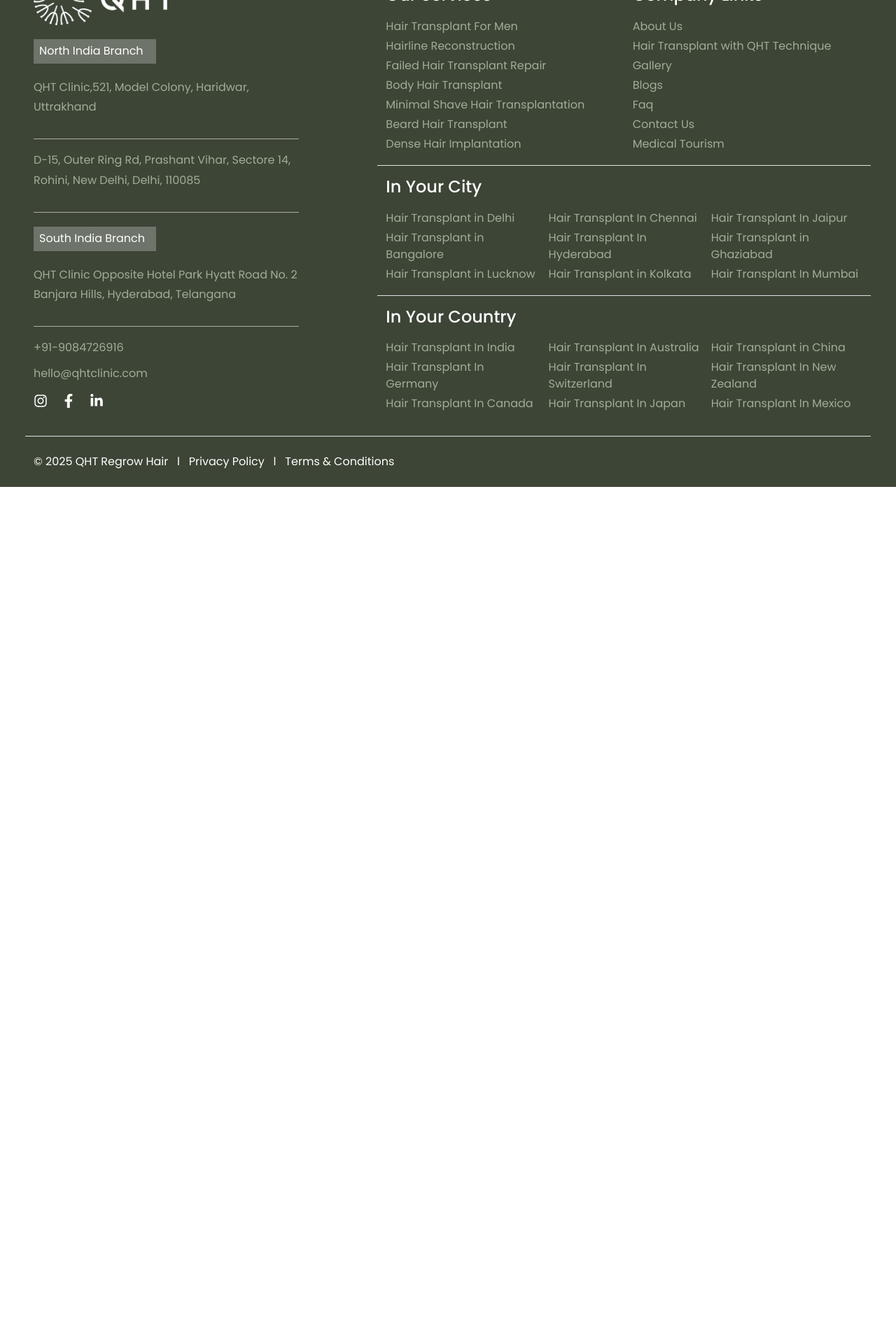
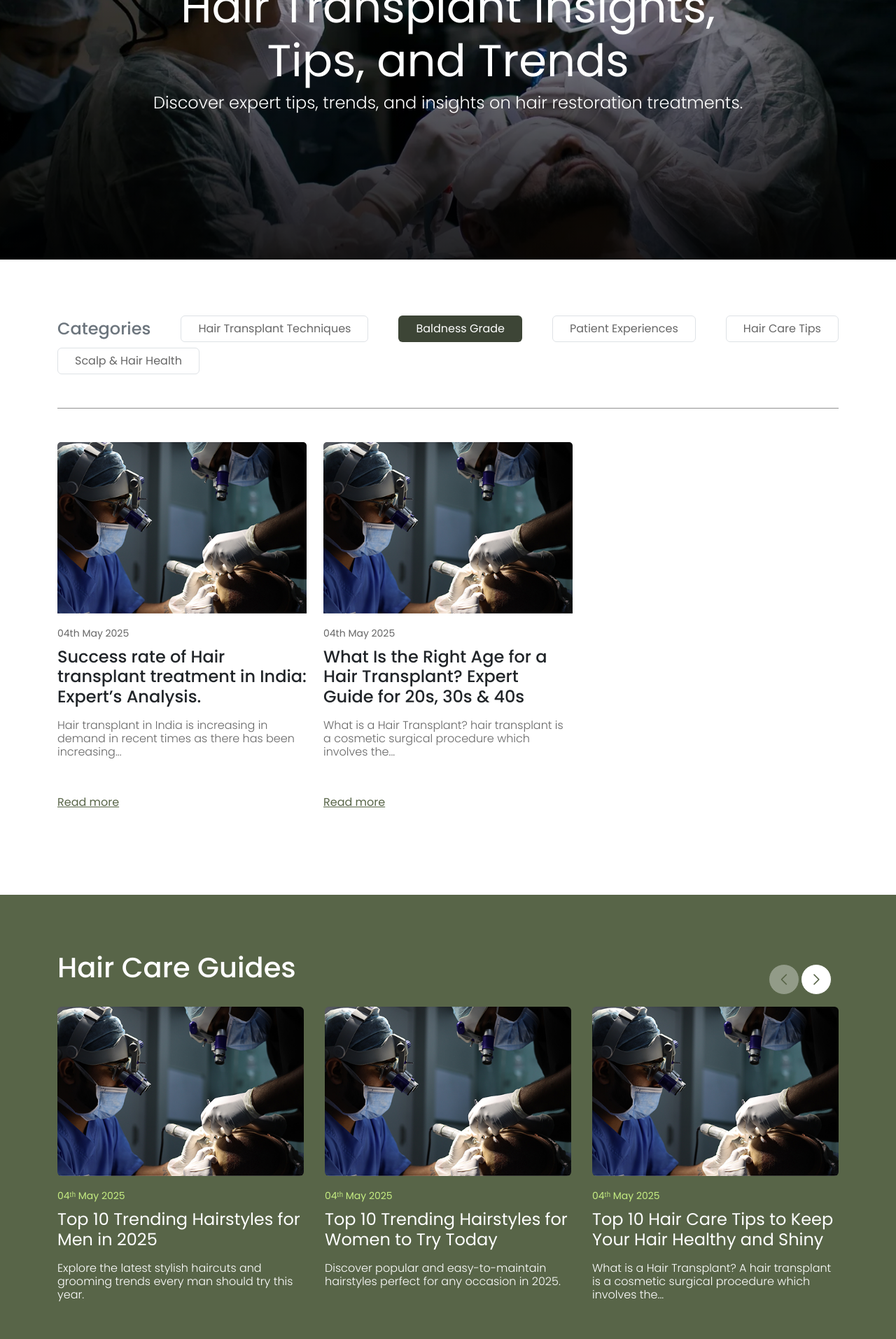
Before and after one commit to Nishant9091/QHT, a React (Vite) app: page /blogs in a window 1280 px wide. Shown: the part 220-2134 px from the top of the page at 70% size. Before the commit the page ends 916 px from the top, so only its background shows below. Built offline with nearby package versions, Linux system fonts and the light colour scheme.

Commit message:
Blog Page + responsive

```diff
--- a/src/App.jsx
+++ b/src/App.jsx
@@ -10,6 +10,7 @@
 import Booknow from "./components/Booknow.jsx";
 import AboutUs from "./pages/about/AboutUs.jsx";
 import ContactUs from "./pages/contactus/ContactUs.jsx";
+import Blogs from "./pages/blogs/Blogs.jsx";
 
 const App = () => {
   return (
@@ -23,6 +24,7 @@
         <Route path="/aboutus" element={<AboutUs />} />
         <Route path="/cost" element={<Cost />} />
         <Route path="/contact" element={<ContactUs />} />
+        <Route path="/blogs" element={<Blogs />} />
       </Routes>
       <Footer />
     </Router>
--- /dev/null
+++ b/src/pages/blogs/Blogs.css
@@ -0,0 +1,55 @@
+.bbanner {
+  background: linear-gradient(
+      180deg,
+      rgba(0, 0, 0, 0) 18.21%,
+      rgba(0, 0, 0, 0.718652) 85.42%,
+      rgba(0, 0, 0, 0.9) 114.93%
+    ),
+    url(../../assets/blogb.png);
+  height: 600px;
+  margin-top: -9rem;
+  background-position: center;
+  background-repeat: no-repeat;
+  background-size: cover;
+}
+
+#guide .swiper {
+  padding-top: 100px;
+  margin-top: -100px;
+}
+
+#guide .swiper-button-next,
+#guide .swiper-button-prev {
+  top: 10%;
+}
+
+#guide .swiper-button-prev {
+  top: 10%;
+  left: 91%;
+}
+
+#guide .swiper-button-next {
+  top: 10% !important;
+}
+
+#guide .swiper-button-next,
+#guide .swiper-button-prev {
+  color: #586548;
+  background-color: #fff;
+  border-radius: 500px;
+  border: 1px solid #586548;
+  padding: 20px 21px;
+  font-size: 10px;
+}
+
+#guide .swiper-button-prev:after,
+#guide .swiper-button-next:after {
+  font-size: 15px;
+  font-weight: bold;
+}
+
+@media (max-width: 720px) {
+  #blogs button {
+    width: 100%;
+  }
+}
--- /dev/null
+++ b/src/pages/blogs/Blogs.jsx
@@ -0,0 +1,205 @@
+import { React, useState } from "react";
+import { Swiper, SwiperSlide } from "swiper/react";
+import { Autoplay, Navigation, Pagination } from "swiper/modules";
+import "swiper/css";
+import "swiper/css/navigation";
+import "../blogs/Blogs.css";
+import blogimg from "../../assets/blogimg.png";
+
+const categories = [
+  "Hair Transplant Techniques",
+  "Baldness Grade",
+  "Patient Experiences",
+  "Hair Care Tips",
+  "Scalp & Hair Health",
+];
+
+const posts = [
+  {
+    title: "Best Hair Loss Treatment for Men | QHT Clinic India",
+    date: "04th May 2025",
+    desc: "Best Hair loss treatment for Men Hair loss though seems a common problem is really distressing...",
+    image: blogimg,
+    category: "Hair Transplant Techniques",
+  },
+  {
+    title:
+      "Success rate of Hair transplant treatment in India: Expert’s Analysis.",
+    date: "04th May 2025",
+    desc: "Hair transplant in India is increasing in demand in recent times as there has been increasing...",
+    image: blogimg,
+    category: "Baldness Grade",
+  },
+  {
+    title:
+      "What Is the Right Age for a Hair Transplant? Expert Guide for 20s, 30s & 40s",
+    date: "04th May 2025",
+    desc: "What is a Hair Transplant? hair transplant is a cosmetic surgical procedure which involves the...",
+    image: blogimg,
+    category: "Baldness Grade",
+  },
+  {
+    title:
+      "Success rate of Hair transplant treatment in India: Expert’s Analysis.",
+    date: "04th May 2025",
+    desc: "Hair transplant in India is increasing in demand in recent times as there has been increasing...",
+    image: blogimg,
+    category: "Patient Experiences",
+  },
+  {
+    title: "Best Hair Loss Treatment for Men | QHT Clinic India",
+    date: "04th May 2025",
+    desc: "Best Hair loss treatment for Men Hair loss though seems a common problem is really distressing...",
+    image: blogimg,
+    category: "Hair Care Tips",
+  },
+  {
+    title:
+      "What Is the Right Age for a Hair Transplant? Expert Guide for 20s, 30s & 40s",
+    date: "04th May 2025",
+    desc: "What is a Hair Transplant? hair transplant is a cosmetic surgical procedure which involves the...",
+    image: blogimg,
+    category: "Scalp & Hair Health",
+  },
+];
+
+const guides = [
+  {
+    title: "Top 10 Trending Hairstyles for Men in 2025",
+    date: "04ᵗʰ May 2025",
+    desc: "Explore the latest stylish haircuts and grooming trends every man should try this year.",
+    image: blogimg,
+  },
+  {
+    title: "Top 10 Trending Hairstyles for Women to Try Today",
+    date: "04ᵗʰ May 2025",
+    desc: "Discover popular and easy-to-maintain hairstyles perfect for any occasion in 2025.",
+    image: blogimg,
+  },
+  {
+    title: "Top 10 Hair Care Tips to Keep Your Hair Healthy and Shiny",
+    date: "04ᵗʰ May 2025",
+    desc: "What is a Hair Transplant? A hair transplant is a cosmetic surgical procedure which involves the...",
+    image: blogimg,
+  },
+  {
+    title: "Top 10 Hair Care Tips to Keep Your Hair Healthy and Shiny",
+    date: "04ᵗʰ May 2025",
+    desc: "What is a Hair Transplant? A hair transplant is a cosmetic surgical procedure which involves the...",
+    image: blogimg,
+  },
+];
+
+const blogs = () => {
+  const [activeCategory, setActiveCategory] = useState("Baldness Grade");
+
+  const filteredPosts = posts.filter(
+    (post) => post.category === activeCategory
+  );
+
+  return (
+    <>
+      {/* Banner */}
+      <div className="sec-pad bbanner">
+        <div className="container just-align-center h-100">
+          <div className="row">
+            <h1 className="text-white text-center display-3 fw-normal">
+              Hair Transplant Insights, <br /> Tips, and Trends
+            </h1>
+            <h4 className="text-white text-center fw-light">
+              Discover expert tips, trends, and insights on hair restoration
+              treatments.
+            </h4>
+          </div>
+        </div>
+      </div>
+
+      {/* Blogs */}
+      <div className="sec-pad" id="blogs">
+        <div className="container">
+          <div className="mb-5 pb-5 border-bottom border-grey d-flex flex-wrap justify-content-between align-items-center gap-2">
+            <h4 className="m-0 text-secondary">Categories</h4>
+            {categories.map((cat, index) => (
+              <button
+                key={index}
+                className={`btn px-4 ${
+                  cat === activeCategory ? "ter-bg text-white" : "border sec-c"
+                }`}
+                onClick={() => setActiveCategory(cat)}
+              >
+                {cat}
+              </button>
+            ))}
+          </div>
+          {/* <hr /> */}
+
+          <div className="row">
+            {filteredPosts.map((post, index) => (
+              <div className="col-md-6 col-lg-4 mb-4" key={index}>
+                <div className="card border-0 h-100">
+                  <img src={post.image} alt="blog" className="card-img-top" />
+                  <div className="card-body px-0">
+                    <small className="sec-c">{post.date}</small>
+                    <h4 className="fw-medium mt-2">{post.title}</h4>
+                    <h6 className="sec-c fw-light mt-3 h-100px">{post.desc}</h6>
+                    <a href="#" className="primary-c d-block">
+                      Read more
+                    </a>
+                  </div>
+                </div>
+              </div>
+            ))}
+          </div>
+        </div>
+      </div>
+
+      {/* Care Guide blogs */}
+      <div className="sec-pad primary-bg" id="guide">
+        <div className="container text-white">
+          <div className="d-flex justify-content-between align-items-center mb-4">
+            <h2 className="p-head">Hair Care Guides</h2>
+          </div>
+
+          <Swiper
+            modules={[Navigation, Autoplay]}
+            navigation
+            spaceBetween={30}
+            breakpoints={{
+              640: { slidesPerView: 1 },
+              768: { slidesPerView: 2 },
+              1024: { slidesPerView: 3 },
+            }}
+            autoplay={{
+              delay: 2000,
+              disableOnInteraction: false,
+            }}
+          >
+            {guides.map((guide, idx) => (
+              <SwiperSlide key={idx}>
+                <div className="card bg-transparent text-white border-0">
+                  <img
+                    src={guide.image}
+                    className="card-img-top rounded"
+                    alt="..."
+                  />
+                  <div className="card-body px-0">
+                    <small className="text-parot">{guide.date}</small>
+                    <h4 className="fw-normal mt-2">{guide.title}</h4>
+                    <h6 className="sec-c fw-light text-white mt-3 h-100px">
+                      {guide.desc}
+                    </h6>
+                    <a href="#" className="primary-c d-block text-parot">
+                      Read more
+                    </a>
+                  </div>
+                </div>
+              </SwiperSlide>
+            ))}
+          </Swiper>
+        </div>
+      </div>
+    </>
+  );
+};
+
+export default blogs;
```
Also changed, not shown: src/assets/blogb.png (added), src/assets/blogimg.png (added).
